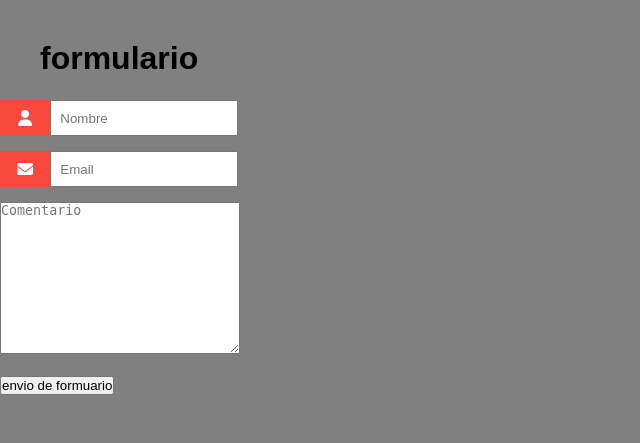
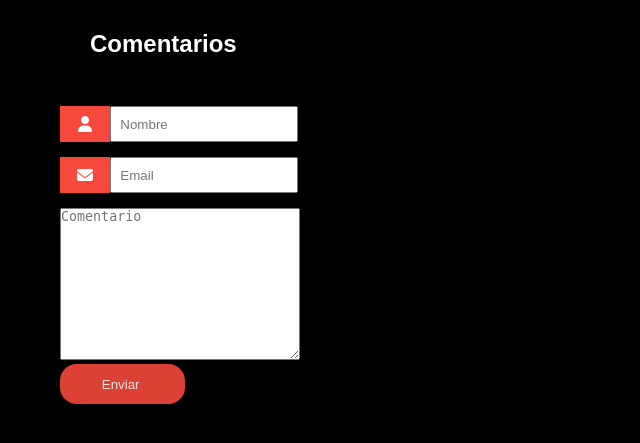
Before and after one commit to temple/Aplicaciones_web, a PHP site: template src/view/contact.html.php in a window 1280 px wide. Shown: the top 443 px of the page, without its empty margins (0-640 px from the left). Run offline with PHP 8.4, Linux system fonts and the light colour scheme; the template is opened without the code that fills it, so the values that code supplies are empty; some libraries are stand-ins or nearby versions.

Commit message:
solucion ajax challenge

```diff
--- a/public/css/form.css
+++ b/public/css/form.css
@@ -8,7 +8,8 @@ header {
     height: 6.25em
 }
 
-body {background-color: grey;
+body {background-color: black;
+    color: white;
 
 
 }
@@ -39,9 +40,9 @@ p {
 
 }
 
-.formulario button {
+/* .formulario button {
     top-padding: 1.25em;
-}
+} */
 
 .text-container {
     /*margin-right: auto;   */
--- a/public/js/form.js
+++ /dev/null
@@ -1,56 +0,0 @@
-$(document).ready(function(){
-
-	//funcion que valida email mediante regexp
-	// function validateEmail(email){
-	// 	var pattern = /^([a-zA-Z0-9_\.\-\+])+\@(([a-zA-Z0-9\-])+\.)+([a-zA-Z0-9]{2,4})+$/;
-	// 	return pattern.test(email);
-	// }
-
-	//Selector del boton con Id=btn y evento click
-	// $("#btn").click(function() {
-
-	// 	//Sólo se valida el campo EMAIL (si es vacío y cumple el formato de regExp)
-	// 	var email_msg = "";
-
-	// 	var test = validateEmail($("#email").val());
-
-	// 	if($("#email").val() == "") { //val(): value del input
-	// 		$("#email").addClass("border_error"); //añade clase css ya definida en el doc. "index.css"
-	// 		email_msg = "El campo Email está vacío";
-	// 		$("#data").html(email_msg); //html() inyecta código HTML en el elemento seleccionado
-	// 	}else if(!validateEmail($('#email').val())){
-	// 		$("#email").addClass("border_error"); //añade clase css ya definida en el doc. "index.css"
-	// 		email_msg = "El campo Email no es correcto";
-	// 		$("#data").html(email_msg); //html() inyecta código HTML en el elemento seleccionado
-	// 	}else{
-	// 		$("#email").removeClass("border_error"); //elimina clase css ya definida en el doc. "index.css"
-	// 	}
-
-		// if(email_msg == ""){
-
-			$.ajax({
-
-				//configuración de envío de datos
-				type: "post", //tipo de envío mediante POST
-				url: "php/dataForm.php", //archivo que es llamado en el server
-				dataType: "json", //tipo de dato en formato json
-				data: $("#ajaxform").serialize(), //datos que se envían del formulario en formato: name:valor
-				//------------------------------------------------------
-				//acciones de envío y respuesta
-				success: function(dataSuccess){
-					$("#data").html(dataSuccess);
-				},
-				beforeSend: function(){
-					$("#data").html('<i class="fa fa-spinner fa-pulse fa-1x fa-fw"></i>');
-				},
-				error: function(){
-					$("#data").html("error");
-				}
-
-			});
-
-		}
-
-	});
-
-});
--- a/src/Routing.php
+++ b/src/Routing.php
@@ -1,6 +1,6 @@
 <?php
 // include "config.php";
-use controller\HomeController;
+use home\controller\HomeController;
 use controller\AbstractController as IdxController;
 
 class Routing
--- a/src/view/contact.html.php
+++ b/src/view/contact.html.php
@@ -1,44 +1,35 @@
 <!DOCTYPE html>
 <html>
-
     <head>
+        <title>Contacto</title>
         <meta charset="utf-8">
-    <title>formulario</title>
-    <meta name="viewport" content="width=device-width, initial-scale=1">
-    <!-- link rel="stylesheet" href="https://maxcdn.bootstrapcdn.com/font-awesome/4.3.0/css/font-awesome.min.css"> -->
-    <link rel="stylesheet" href="css/form.css">
+        <link rel="stylesheet" type="text/css" href="css/form.css">
+        <!-- Framework Jquery-->
         <script type="text/javascript" src="js/jquery-3.4.1.min.js"></script>
-        <script type="text/javascript" src="js/form.js"></script>
+        <script type="text/javascript" src="js/index.js"></script>
         <script src="https://use.fontawesome.com/eaf3553229.js"></script>
     </head>
+    <body>
 
-<body>
-    <header>
-        <h1>formulario</h1>
-    </header>
-    <main>
+            <div class="formulario">
+        <form id="ajaxform" action="" method="get">
+            <h2>Comentarios</h2><br>
+        <div class="input-container">
+            <i class="fa fa-user icon"></i>
+            <input class="input-field" type="text" placeholder="Nombre" name="nombre" id="nombre">
+        </div>
+        <div class="input-container">
+            <i class="fa fa-envelope icon"></i>
+            <input class="input-field" type="text" placeholder="Email" name="email" id="email">
+        </div>
+        <div class="text-container">
+            <textarea id="comentario" name="mensaje" placeholder="Comentario" rows="10"></textarea>
+        </div>
+        <input type="button"class="btn" id="btn" value="Enviar ">
+        <div id="data"></div><!-- Caja de mensajes de validación y respuesta del serv -->
+        </form>
 
 
 
-            <form id="ajaxform" >
-
-                <section class="input-container">
-                    <i class="fa fa-user icon"></i>
-                    <input id="nombre" class="input-field" type="text" placeholder="Nombre" name="nombre" >
-                </section>
-                <section class="input-container">
-                    <i class="fa fa-envelope icon"></i>
-                    <input id="email" class="input-field" type="email" placeholder="Email" name="email" >
-                </section>
-                <section class="text-container">
-                    <textarea id="comentario" name="comentario" placeholder="Comentario" rows="10"></textarea>
-                </section><br>
-                <input type="button" id="btn" value="envio de formuario">  <!-- no se pone submit sino no se validaran datos por ajax -->
-
-            </form>
-            <section id="data"></section>
-
-    </main>
     </body>
-
 </html>
```
Also changed, not shown: src/config/routes.json (+5 -3 lines), src/controller/ContactController.php (+26 -18 lines). Lines whose indentation alone changed are shown as unchanged.
